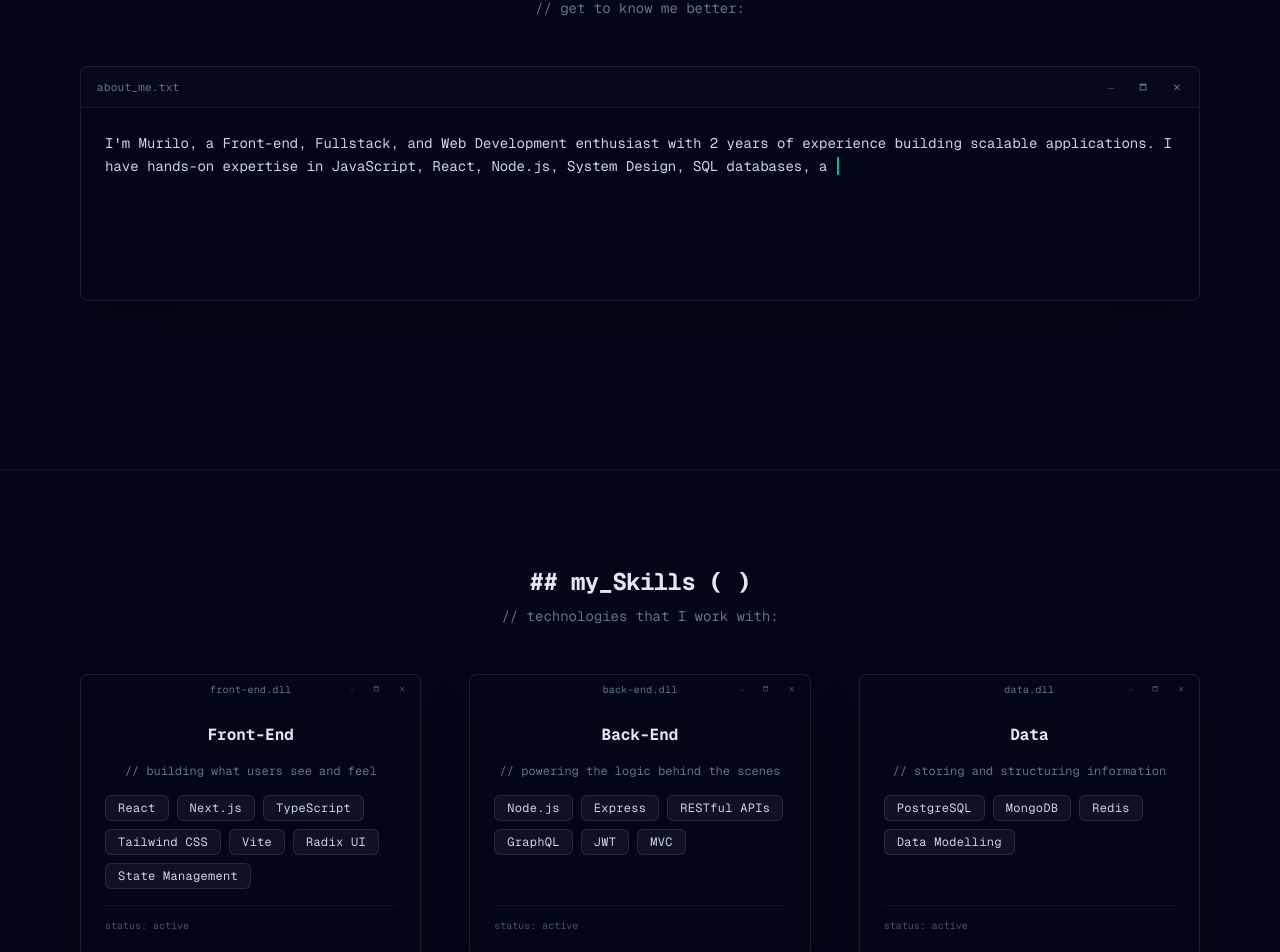
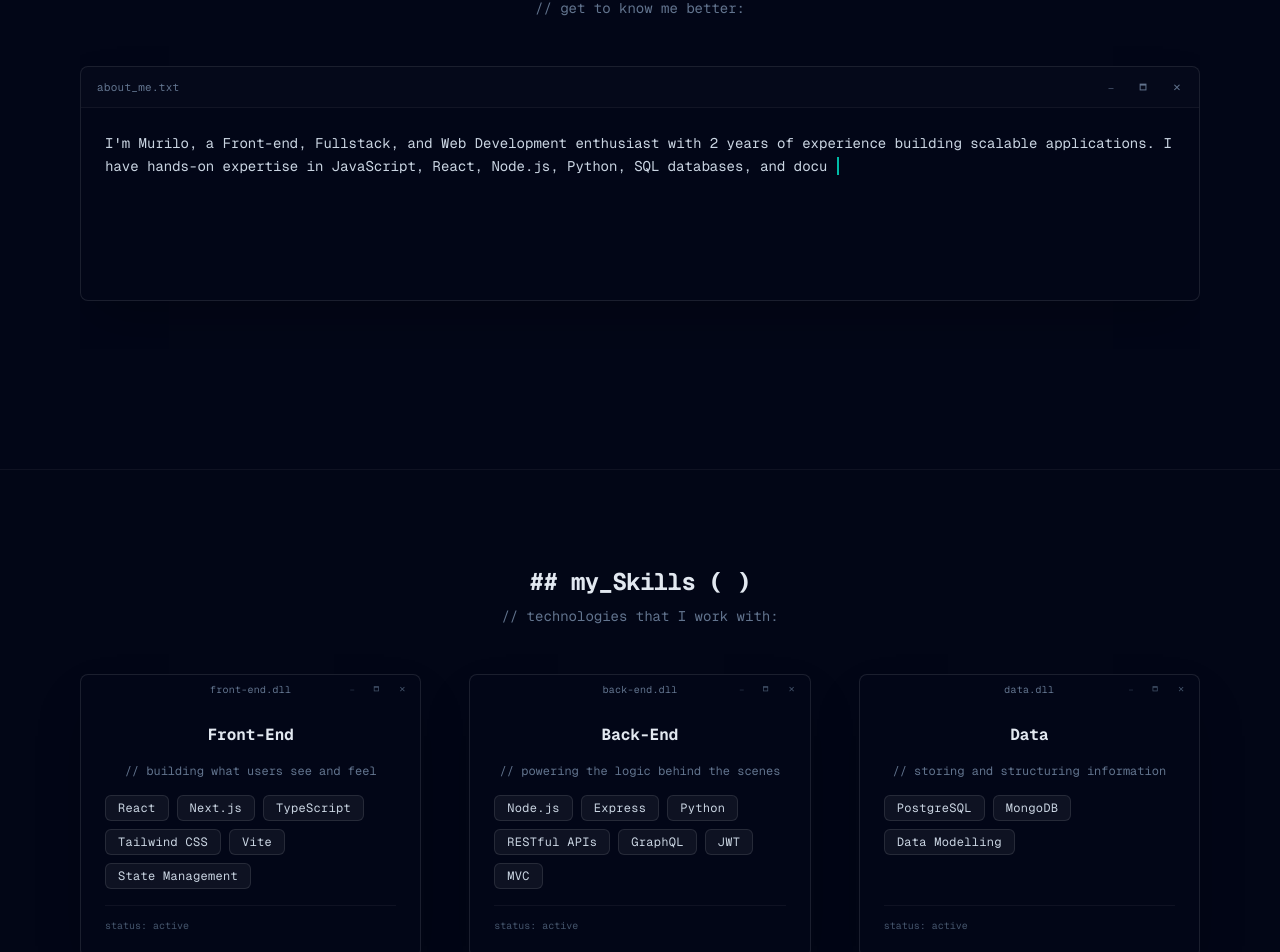
Before and after one commit to mfsouza95/my_portfolio, a Next.js app: page / in a window 1280 px wide. Shown: the part 1860-2812 px from the top of the page. Built offline with nearby package versions, Linux system fonts and the light colour scheme.

Commit message:
fix | better text for skills and about_me sections

```diff
--- a/src/app/translations.ts
+++ b/src/app/translations.ts
@@ -48,7 +48,7 @@ export const translations = {
     about: {
       heading: "## About_me( )",
       subheading: "// get to know me better:",
-      description: "I'm Murilo, a Front-end, Fullstack, and Web Development enthusiast with 2 years of experience building scalable applications. I have hands-on expertise in JavaScript, React, Node.js, System Design, SQL databases, and documentation. Currently, I'm interested in diving deeper into cloud and mobile development. Throughout my career, I have been recognized for my adaptability, fast learning, and precise communication. I've contributed to dozens of applications used by thousands of customers daily, ensuring both performance and reliability. In addition to my technical skills, I am known for my kind and humble approach and I am always eager to collaborate and learn from my colleagues to improve our daily workflows and team environment.",
+      description: "I'm Murilo, a Front-end, Fullstack, and Web Development enthusiast with 2 years of experience building scalable applications. I have hands-on expertise in JavaScript, React, Node.js, Python, SQL databases, and documentation. Currently, I'm interested in diving deeper into cloud and mobile development. Throughout my career, I have been recognized for my adaptability, fast learning, and precise communication. I've contributed to dozens of applications used by thousands of customers daily, ensuring both performance and reliability. In addition to my technical skills, I am known for my kind and humble approach and I am always eager to collaborate and learn from my colleagues to improve our daily workflows and team environment.",
     },
     skills: {
       heading: "## my_Skills ( )",
@@ -58,19 +58,19 @@ export const translations = {
           id: "frontend",
           title: "Front-End",
           subdescription: "// building what users see and feel",
-          description: ["React", "Next.js", "TypeScript", "Tailwind CSS", "Vite", "Radix UI", "State Management"],
+          description: ["React", "Next.js", "TypeScript", "Tailwind CSS", "Vite", "State Management"],
         },
         {
           id: "backend",
           title: "Back-End",
           subdescription: "// powering the logic behind the scenes",
-          description: ["Node.js", "Express", "RESTful APIs", "GraphQL", "JWT", "MVC"],
+          description: ["Node.js", "Express", "Python", "RESTful APIs", "GraphQL", "JWT", "MVC"],
         },
         {
           id: "data",
           title: "Data",
           subdescription: "// storing and structuring information",
-          description: ["PostgreSQL", "MongoDB", "Redis", "Data Modelling"],
+          description: ["PostgreSQL", "MongoDB", "Data Modelling"],
         },
       ],
     },
@@ -170,7 +170,7 @@ export const translations = {
     about: {
       heading: "## Sobre_mim( )",
       subheading: "// conheça-me melhor:",
-      description: "Sou Murilo, entusiasta de Front-end, Fullstack e Desenvolvimento Web com 2 anos de experiência construindo aplicações escaláveis. Tenho experiência prática em JavaScript, React, Node.js, Design de Sistemas, bancos de dados SQL e documentação. Atualmente, tenho interesse em me aprofundar em desenvolvimento cloud e mobile. Ao longo da minha carreira, fui reconhecido pela minha adaptabilidade, aprendizado rápido e comunicação precisa. Contribuí para dezenas de aplicações usadas por milhares de clientes diariamente, garantindo desempenho e confiabilidade. Além das habilidades técnicas, sou conhecido pela minha abordagem gentil e humilde, sempre disposto a colaborar e aprender com meus colegas para melhorar nossos fluxos de trabalho e o ambiente da equipe.",
+      description: "Sou Murilo, entusiasta de Front-end, Fullstack e Desenvolvimento Web com 2 anos de experiência construindo aplicações escaláveis. Tenho experiência prática em JavaScript, React, Node.js, Python, bancos de dados SQL e documentação. Atualmente, tenho interesse em me aprofundar em desenvolvimento cloud e mobile. Ao longo da minha carreira, fui reconhecido pela minha adaptabilidade, aprendizado rápido e comunicação precisa. Contribuí para dezenas de aplicações usadas por milhares de clientes diariamente, garantindo desempenho e confiabilidade. Além das habilidades técnicas, sou conhecido pela minha abordagem gentil e humilde, sempre disposto a colaborar e aprender com meus colegas para melhorar nossos fluxos de trabalho e o ambiente da equipe.",
     },
     skills: {
       heading: "## minhas_Habilidades ( )",
@@ -180,19 +180,19 @@ export const translations = {
           id: "frontend",
           title: "Front-End",
           subdescription: "// construindo o que os usuários veem e sentem",
-          description: ["React", "Next.js", "TypeScript", "Tailwind CSS", "Vite", "Radix UI", "State Management"],
+          description: ["React", "Next.js", "TypeScript", "Tailwind CSS", "Vite", "State Management"],
         },
         {
           id: "backend",
           title: "Back-End",
           subdescription: "// alimentando a lógica por trás das cenas",
-          description: ["Node.js", "Express", "RESTful APIs", "GraphQL", "JWT", "MVC"],
+          description: ["Node.js", "Express", "Python", "RESTful APIs", "GraphQL", "JWT", "MVC"],
         },
         {
           id: "data",
           title: "Dados",
           subdescription: "// armazenando e estruturando informações",
-          description: ["PostgreSQL", "MongoDB", "Redis", "Modelagem de Dados"],
+          description: ["PostgreSQL", "MongoDB", "Modelagem de Dados"],
         },
       ],
     },
```
